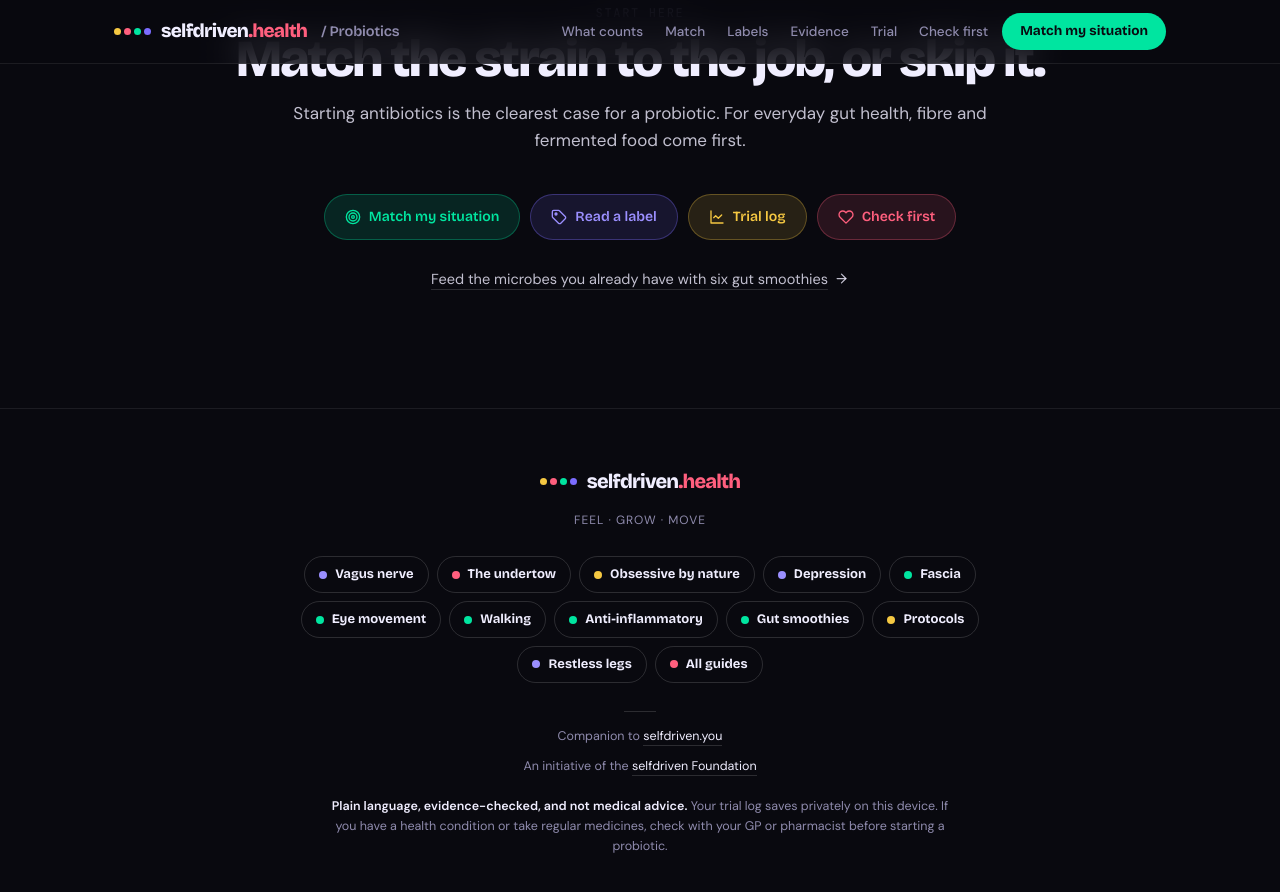
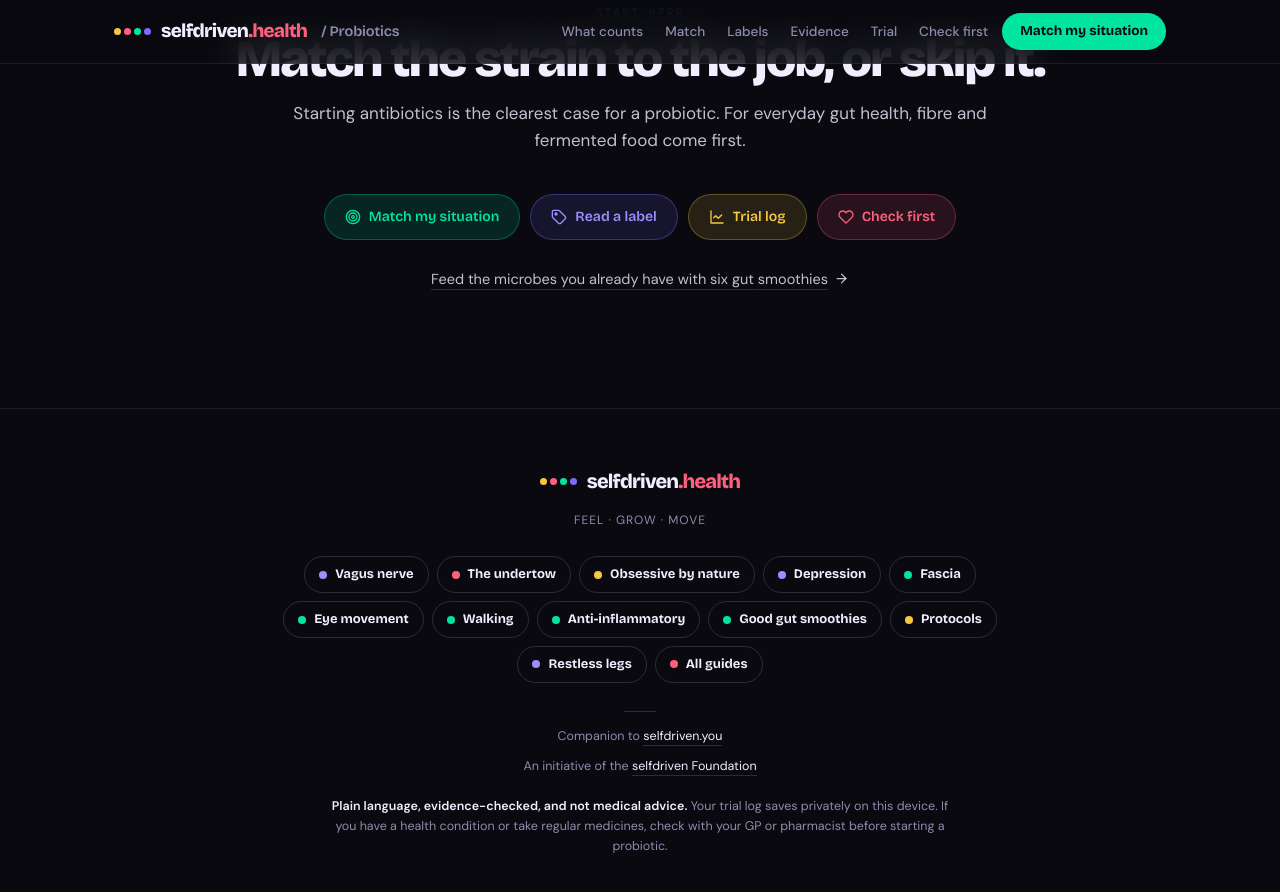
Before and after one commit to selfdriven-foundation/selfdriven-health, a Jekyll site: the page built from docs/pages/probiotics.html, in a window 1280 px wide and 900 px high, scrolled down 7649 px. Shown: the top 892 px of the window. Built offline with Jekyll 4.4.1, drawn with Linux system fonts in a browser that asks for light colours.

Commit message:
Update probiotics.html

```diff
--- a/docs/pages/probiotics.html
+++ b/docs/pages/probiotics.html
@@ -809,7 +809,7 @@
       <a class="mode-pill mp-c" href="#trial"><svg><use href="#ic-chart"/></svg>Trial log</a>
       <a class="mode-pill mp-k" href="#check"><svg><use href="#ic-heart"/></svg>Check first</a>
     </div>
-    <p class="companion-row"><a class="companion" href="https://www.selfdriven.health/gut-smoothies">Feed the microbes you already have with six gut <span class="nw">smoothies<svg><use href="#ic-arrow"/></svg></span></a></p>
+    <p class="companion-row"><a class="companion" href="https://www.selfdriven.health/good-gut-smoothies">Feed the microbes you already have with six gut <span class="nw">smoothies<svg><use href="#ic-arrow"/></svg></span></a></p>
   </div>
 </section>
 </main>
@@ -817,7 +817,7 @@
 <footer class="sd-foot">
   <a class="sd-logo" href="https://www.selfdriven.health/" aria-label="selfdriven.health home"><span class="markdots" aria-hidden="true"><i></i><i></i><i></i><i></i></span><span>selfdriven<em>.health</em></span></a>
   <div class="sd-tag">Feel · Grow · Move</div>
-  <nav class="sd-more" aria-label="More guides"><a href="https://www.selfdriven.health/vagus-nerve"><i style="background:var(--chill-bright)"></i>Vagus nerve</a><a href="https://www.selfdriven.health/the-undertow"><i style="background:var(--caring)"></i>The undertow</a><a href="https://www.selfdriven.health/obsessive-by-nature"><i style="background:var(--curious)"></i>Obsessive by nature</a><a href="https://www.selfdriven.health/depression"><i style="background:var(--chill-bright)"></i>Depression</a><a href="https://www.selfdriven.health/fascia"><i style="background:var(--constructive)"></i>Fascia</a><a href="https://www.selfdriven.health/eye-movement"><i style="background:var(--constructive)"></i>Eye movement</a><a href="https://www.selfdriven.health/walking"><i style="background:var(--constructive)"></i>Walking</a><a href="https://www.selfdriven.health/anti-inflammatory"><i style="background:var(--constructive)"></i>Anti-inflammatory</a><a href="https://www.selfdriven.health/gut-smoothies"><i style="background:var(--constructive)"></i>Gut smoothies</a><a href="https://www.selfdriven.health/protocols"><i style="background:var(--curious)"></i>Protocols</a><a href="https://www.selfdriven.health/restless-legs"><i style="background:var(--chill-bright)"></i>Restless legs</a><a href="https://www.selfdriven.health/#guides"><i style="background:var(--caring)"></i>All guides</a></nav>
+  <nav class="sd-more" aria-label="More guides"><a href="https://www.selfdriven.health/vagus-nerve"><i style="background:var(--chill-bright)"></i>Vagus nerve</a><a href="https://www.selfdriven.health/the-undertow"><i style="background:var(--caring)"></i>The undertow</a><a href="https://www.selfdriven.health/obsessive-by-nature"><i style="background:var(--curious)"></i>Obsessive by nature</a><a href="https://www.selfdriven.health/depression"><i style="background:var(--chill-bright)"></i>Depression</a><a href="https://www.selfdriven.health/fascia"><i style="background:var(--constructive)"></i>Fascia</a><a href="https://www.selfdriven.health/eye-movement"><i style="background:var(--constructive)"></i>Eye movement</a><a href="https://www.selfdriven.health/walking"><i style="background:var(--constructive)"></i>Walking</a><a href="https://www.selfdriven.health/anti-inflammatory"><i style="background:var(--constructive)"></i>Anti-inflammatory</a><a href="https://www.selfdriven.health/good-gut-smoothies"><i style="background:var(--constructive)"></i>Good gut smoothies</a><a href="https://www.selfdriven.health/protocols"><i style="background:var(--curious)"></i>Protocols</a><a href="https://www.selfdriven.health/restless-legs"><i style="background:var(--chill-bright)"></i>Restless legs</a><a href="https://www.selfdriven.health/#guides"><i style="background:var(--caring)"></i>All guides</a></nav>
   <div class="sd-divider"></div>
   <div class="sd-init">Companion to <a href="https://selfdriven.you" target="_blank" rel="noopener">selfdriven.you</a></div>
   <div class="sd-init">An initiative of the <a href="https://selfdriven.foundation" target="_blank" rel="noopener">selfdriven Foundation</a></div>
@@ -881,7 +881,7 @@
    sum:'<i>Bifidobacterium lactis</i> increases how often you go (moderate certainty), but doesn’t soften stools or ease pain and bloating. For probiotics as a whole, the evidence is low certainty.'+r(19),
    tested:'<i>B. lactis</i>, and some multi-strain mixes.'+r(19),
    guide:'British Dietetic Association 2025: qualified statements, mostly low certainty.'+r(19),
-   todo:'Fibre, fluids and two green kiwifruit a day come first.'+r(19)+' If you add a probiotic, choose <i>B. lactis</i> and give it 4 weeks. See the <a href="https://www.selfdriven.health/gut-smoothies">gut smoothies</a> for the fibre.'},
+   todo:'Fibre, fluids and two green kiwifruit a day come first.'+r(19)+' If you add a probiotic, choose <i>B. lactis</i> and give it 4 weeks. See the <a href="https://www.selfdriven.health/good-gut-smoothies">gut smoothies</a> for the fibre.'},
   {id:'ibd', g:1, label:'Crohn’s or colitis', v:'ask',
    title:'Only through your gastroenterologist',
    sum:'The AGA suggests probiotics for Crohn’s disease and ulcerative colitis only within clinical trials. The exception is pouchitis after bowel surgery, where it suggests a specific 8-strain mix (very low quality evidence).'+r(8),
@@ -942,7 +942,7 @@
    sum:'None of the guidelines on this page recommends a daily probiotic for healthy adults. In a 10-week trial in <b>36</b> healthy adults, eating more fermented food raised gut microbe diversity.'+r(16),
    tested:'Most probiotic trials study people with a problem to treat.',
    guide:'Guidelines cover specific conditions, not healthy people.'+r(8,17),
-   todo:'Eat more fibre and fermented food. The <a href="https://www.selfdriven.health/gut-smoothies">gut smoothies</a> are an easy start.'}
+   todo:'Eat more fibre and fermented food. The <a href="https://www.selfdriven.health/good-gut-smoothies">gut smoothies</a> are an easy start.'}
 ];
 var current = 'adult-abx';
 
```
